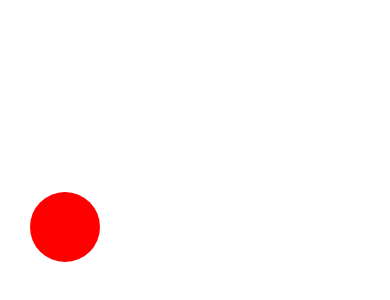
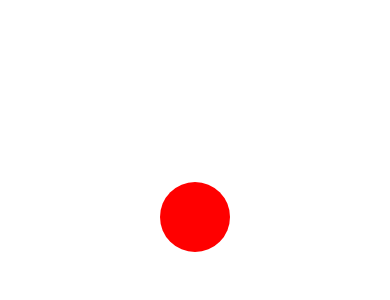
Before and after one commit to dinotudor/react-native-animations, a React Native app: screen / in a window 390 px wide. Shown: the part 138-438 px from the top of the page. Built offline with nearby package versions, Linux system fonts and the light colour scheme.

Commit message:
destructuring state, align items center

```diff
--- a/App.js
+++ b/App.js
@@ -10,7 +10,8 @@ import { StyleSheet, Animated, View } from 'react-native';
 const styles = StyleSheet.create({
   container: {
     flex: 1,
-    padding: 30,
+    padding: 20,
+    alignItems: 'center',
   },
   ball: {
     width: 70,
@@ -35,9 +36,10 @@ export default class App extends Component {
   }
 
   render() {
+    const { ballY } = this.state;
     return (
       <View style={styles.container}>
-        <Animated.View style={[styles.ball, { top: this.state.ballY }]} />
+        <Animated.View style={[styles.ball, { top: ballY }]} />
       </View>
     );
   }
```
